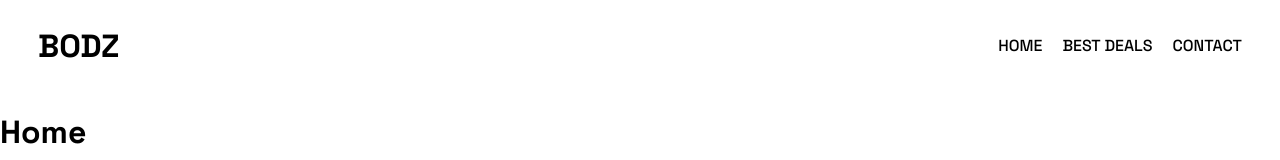
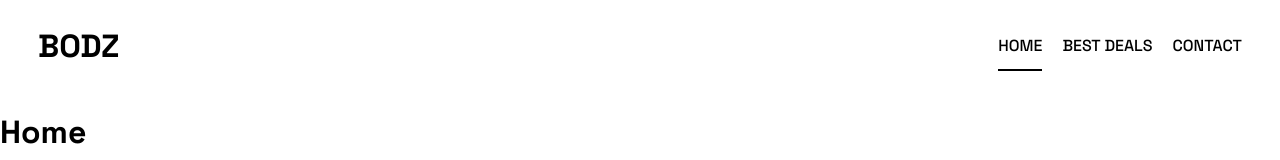
Before and after one commit to arush789/Best-Online-Dealz, a React (Vite) app: page / in a window 1280 px wide. Shown: the top 160 px of the page. Built offline with nearby package versions, Linux system fonts and the light colour scheme.

Commit message:
created header hover and active

```diff
--- a/src/index.css
+++ b/src/index.css
@@ -38,6 +38,7 @@ header > ul {
 
 header > ul > li {
     height: inherit;
+    position: relative;
 }
 
 header > ul > li > a {
@@ -52,6 +53,21 @@ header > ul > li > a {
     transition: 0.3s ease;
 }
 
-header > ul > li > a:hover {
-    color: grey;
+header > ul > li > a::before {
+    position: absolute;
+    content: "";
+    background-color: #000000;
+    width: 100%;
+    height: 2px;
+    bottom: 20px;
+    left: 0;
+    transform: scaleX(0);
+    transition: 0.3s ease;
 }
+header > ul > li > a:hover::before {
+    transform: scaleX(1);
+}
+
+.active::before {
+    transform: scaleX(1);
+}
```
